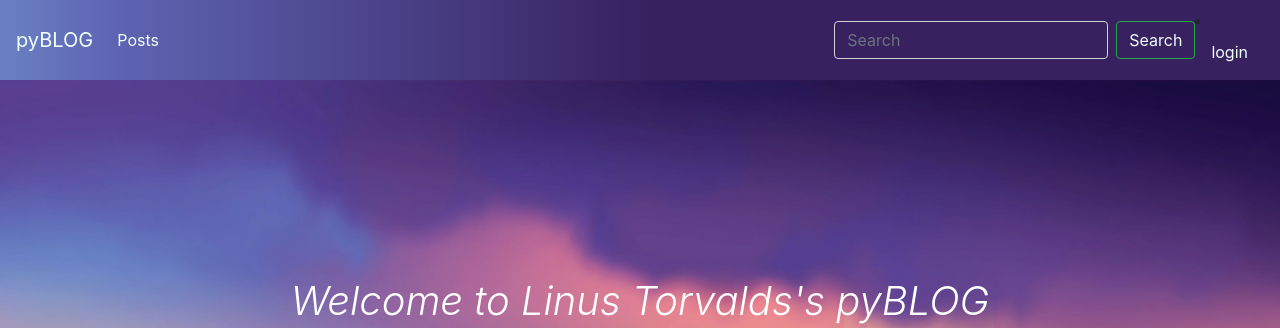
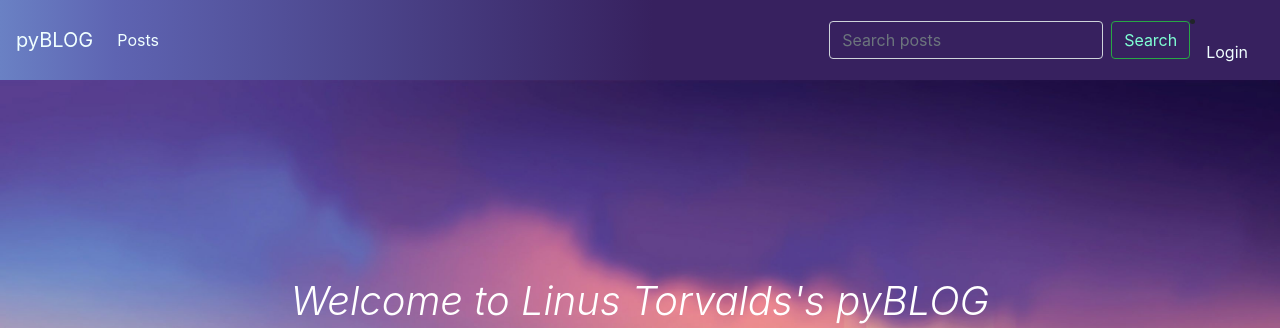
Before and after one commit to Akshay-Rohatgi/pyBLOG, a Flask app: page / in a window 1280 px wide. Shown: the top 328 px of the page. Run offline with Flask 2, Linux system fonts and the light colour scheme; data comes from the database, SQL or seed files in the repository; some libraries are stand-ins or nearby versions.

Commit message:
fixed search somewhat

```diff
--- a/templates/layout.html
+++ b/templates/layout.html
@@ -44,12 +44,12 @@ background: linear-gradient(90deg, rgba(106,129,196,1) 0%, rgba(94,100,178,1) 9%
             </li>
             {% endif %}
         </ul>
-        <form method="post" class="form-inline my-2 my-lg-0">
-            <input value="{{ request.form.search }}" style="background: rgba(55,33,95,1); color: azure;" class="form-control mr-sm-2" type="search" name="search" placeholder="Search" aria-label="Search">
-            <button style="background: rgba(55,33,95,1); color: azure;" class="btn btn-outline-success my-2 my-sm-0" type="submit">Search</button>
+        <form method="post" class="md-form active-pink active-pink-2 mb-3 mt-0 form-inline my-2 my-lg-0">
+            <input value="{{ request.form.search }}" style="background: rgba(55,33,95,1); color: azure;" class="form-control mr-sm-2" type="search" name="search" placeholder="Search posts" aria-label="Search">
+            <button style="color: aquamarine; background: transparent;" class="btn btn-outline-success my-2 my-sm-0" type="submit">Search</button>
         </form>
         <li class="nav-item">
-            <a class="nav-link" style="color: azure;" href="{{ url_for('login') }}">login</a>
+            <a class="nav-link" style="color: azure;" href="{{ url_for('login') }}">Login</a>
         </li>
         {% if username in session['username'] %}
         <li class="nav-item">
```
Also changed, not shown: static/real.png (added), static/search.jpg (added).
